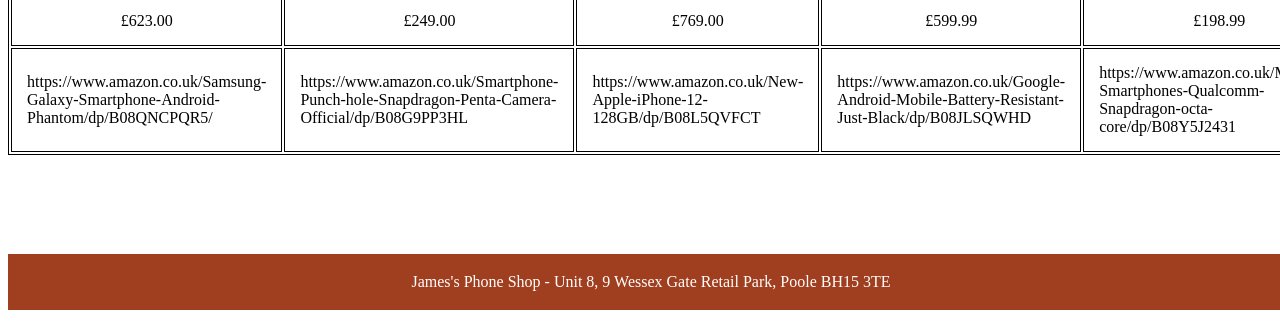
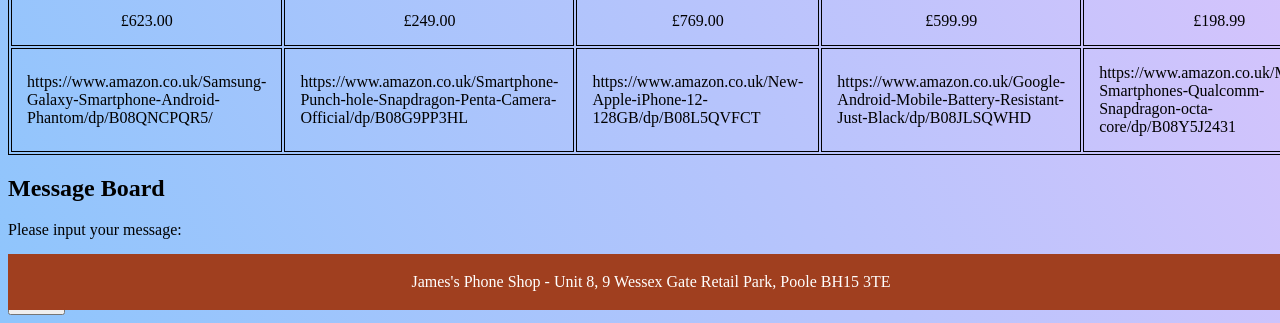
Before and after one commit to jhowards/Strive-Work-M1D7, a plain HTML site: page index.html in a window 1280 px wide. Shown: the part 490-813 px from the top of the page. Drawn offline with Linux system fonts and the light colour scheme.

Commit message:
Ex 6 Message Board

```diff
--- a/index.html
+++ b/index.html
@@ -47,10 +47,15 @@
 
 </table>
 
+
+<h2>Message Board</h2>
+<p> Please input your message:</p>
+<input type="text" id="message" name="message"><br><br>
+<input type="submit" value="Submit">
+
+</body>
 <footer>
     <p>James's Phone Shop - Unit 8, 9 Wessex Gate Retail Park, Poole BH15 3TE</p>
- </footer>
-</body>
-
+</footer>
 
 </html>
--- a/style.css
+++ b/style.css
@@ -32,3 +32,9 @@ footer {
     position: fixed;
     bottom:0;
   }
+
+  body{
+    background-color: #8EC5FC;
+    background-image: linear-gradient(62deg, #8EC5FC 0%, #E0C3FC 100%);
+
+  }
```
